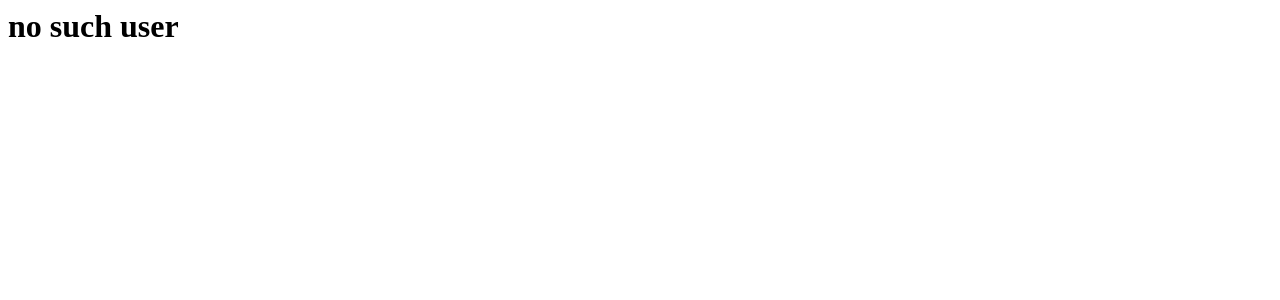
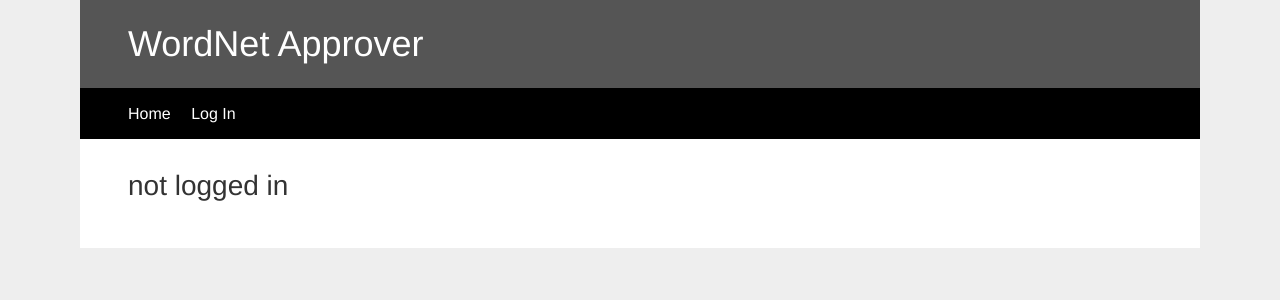
Before and after one commit to rhammarskjold/wordnetapprover2, a Django app: page /linker/link in a window 1280 px wide. Shown: the top 300 px of the page. Run offline with Django 3.2, Linux system fonts and the light colour scheme.

Commit message:
styling and html changes

```diff
--- a/linker/templates/linker/evaluate.html
+++ b/linker/templates/linker/evaluate.html
@@ -47,10 +50,20 @@
     </div>
     <div class="row">
         I would rate this link: <br>
-<div class='column2'><a href="/linker/rate/{{s1.id}}/{{s2.id}}/1">1: not related</a></div>
-<div class='column2'><a href="/linker/rate/{{s1.id}}/{{s2.id}}/2">2: mostly not ralted</a></div>
-<div class='column2'><a href="/linker/rate/{{s1.id}}/{{s2.id}}/3">3: somewhat related</a></div>
-<div class='column2'><a href="/linker/rate/{{s1.id}}/{{s2.id}}/4">4: related</a></div>
-<div class='column2'><a href="/linker/rate/{{s1.id}}/{{s2.id}}/5">5: very related</a></div>
+        <div class='column2'>
+            <a class="btn" href="/linker/rate/{{s1.id}}/{{s2.id}}/1">1: not related</a>
         </div>
-{% endif %}
+        <div class='column2'>
+            <a class="btn" href="/linker/rate/{{s1.id}}/{{s2.id}}/2">2: mostly not related</a>
+        </div>
+        <div class='column2'>
+            <a class="btn" href="/linker/rate/{{s1.id}}/{{s2.id}}/3">3: somewhat related</a>
+        </div>
+        <div class='column2'>
+            <a class="btn" href="/linker/rate/{{s1.id}}/{{s2.id}}/4">4: related</a>
+        </div>
+        <div class='column2'>
+            <a class="btn" href="/linker/rate/{{s1.id}}/{{s2.id}}/5">5: very related</a>
+        </div>
+    </div>
+{% endblock %}
--- a/linker/templates/linker/upload.html
+++ b/linker/templates/linker/upload.html
@@ -1,7 +1,7 @@
-
-{% load static %}
+{% extends "base.html" %}
 
 {% block content %}
+<h3>Upload CSV file</h3>
   <form method="post" enctype="multipart/form-data">
     {% csrf_token %}
     <input type="file" name="myfile">
--- a/linker/views.py
+++ b/linker/views.py
@@ -27,24 +27,38 @@ def add_links(f):
 
 def upload_file(request):
     user = request.user
-    if not (user.is_authenticated and user.is_staff):
+    if not user.is_authenticated:
         return render(request, 'linker/upload.html', {
+            'user': user.username,
+            'admin': user.is_staff,
+            'error_message': "You do not have permission to upload files"
+        })
+    if not user.is_staff:
+        return render(request, 'linker/upload.html', {
+            'user': user.username,
+            'admin': user.is_staff,
             'error_message': "You do not have permission to upload files"
         })
     if request.method == 'POST' and request.FILES['myfile']:
         myfile = request.FILES['myfile']
         message = add_links(myfile)
         return render(request, 'linker/upload.html', {
+            'user': user.username,
+            'admin': user.is_staff,
             'message': message
         })
-    return render(request, 'linker/upload.html')
+    return render(request, 'linker/upload.html', {
+            'user': user.username,
+            'admin': user.is_staff,
+        })
 
 def link(request):
     user = request.user
     if not user.is_authenticated:
         return render(request, 'linker/evaluate.html', {
-            'user': user,
-            'error_message': "no such user",
+            'user': user.username,
+            'admin': user.is_staff,
+            'error_message': "not logged in",
         })
     return get_link(request, user)
 
@@ -53,12 +67,14 @@ def get_link(request, user):
         link = ProposedLink.objects.filter(assigned_user=user.username, link_weight=0)[0]
     except (KeyError, IndexError):
         return render(request, 'linker/evaluate.html', {
-            'user': user,
+            'user': user.username,
+            'admin': user.is_staff,
             'error_message': "No more links to evaluate for this user",
         })
     else :
         context = {
-            "user": user,
+            'user': user.username,
+            'admin': user.is_staff,
             "s1": link.synset1(),
             "s2": link.synset2()
         }
@@ -68,12 +84,14 @@ def rate_link(request, s1id, s2id, rating):
     user = request.user
     if not user.is_authenticated:
         return render(request, 'linker/evaluate.html', {
-            'user': user,
-            'error_message': "no such user",
+            'user': user.username,
+            'admin': user.is_staff,
+            'error_message': "not logged in",
         })
     if rating < 0:
         return render(request, 'linker/evaluate.html', {
-            'user': user,
+            'user': user.username,
+            'admin': user.is_staff,
             'error_message': "invalid rating value",
         })
     try:
@@ -81,7 +99,8 @@ def rate_link(request, s1id, s2id, rating):
         possible_link.assign_weight(rating)
     except (KeyError, ProposedLink.DoesNotExist):
         return render(request, 'linker/evaluate.html', {
-            'user': user,
+            'user': user.username,
+            'admin': user.is_staff,
             'error_message': "no such propossed link",
         })
     return get_link(request, user)
@@ -90,7 +109,9 @@ def get_and_remove_evaluated(request, delete):
 
     user = request.user
     if delete and not (user.is_authenticated and user.is_staff):
-        return render(request, 'linker/download.html', {
+        return render(request, 'base.html', {
+            'user': user.username,
+            'admin': user.is_staff,
             'error_message': "You do not have permission to delete links"
         })
 
--- /dev/null
+++ b/static/css/styles.css
@@ -0,0 +1,250 @@
+/* -----------------------
+Base styles
+------------------------*/
+
+body
+{
+	margin: 00;
+	padding: 0;
+	color: #333;
+	background-color: #eee;
+	font: 1em/1.2 "Helvetica Neue", Helvetica, Arial, Geneva, sans-serif;
+}
+
+h1,h2,h3,h4,h5,h6
+{
+	margin: 0 0 .5em;
+	font-weight: 500;
+	line-height: 1.1;
+}
+
+h1 { font-size: 2.25em; } /* 36px */
+h2 { font-size: 1.75em; } /* 28px */
+h3 { font-size: 1.375em; } /* 22px */
+h4 { font-size: 1.125em; } /* 18px */
+h5 { font-size: 1em; } /* 16px */
+h6 { font-size: .875em; } /* 14px */
+
+p
+{
+	margin: 0 0 1.5em;
+	line-height: 1.5;
+}
+
+blockquote
+{
+	padding: 1em 2em;
+	margin: 0 0 2em;
+	border-left: 5px solid #eee;
+}
+
+hr
+{
+	height: 0;
+	margin-top: 1em;
+	margin-bottom: 2em;
+	border: 0;
+	border-top: 1px solid #ddd;
+}
+
+table
+{
+	background-color: transparent;
+	border-spacing: 0;
+	border-collapse: collapse;
+	border-top: 1px solid #ddd;
+}
+
+th, td
+{
+	padding: .5em 1em;
+	vertical-align: top;
+	text-align: left;
+	border-bottom: 1px solid #ddd;
+}
+
+a:link { color: royalblue; }
+a:visited { color: purple; }
+a:focus { color: black; }
+a:hover { color: green; }
+a:active { color: red; }
+
+/* -----------------------
+Layout styles
+------------------------*/
+
+.container
+{
+	max-width: 70em;
+	margin: 0 auto;
+}
+
+.header
+{
+	color: #fff;
+	background: #555;
+	padding: 1em 1.25em;
+}
+
+.header-heading { margin: 0; }
+
+.nav-bar
+{
+	background: #000;
+	padding: 0;
+}
+
+.content
+{
+	padding: 1em 1.25em;
+	background-color: #fff;
+}
+
+.footer
+{
+	color: #fff;
+	background: #000;
+	padding: 1em 1.25em;
+}
+
+/* -----------------------
+Nav
+------------------------*/
+
+.nav
+{
+	margin: 0;
+	padding: 0;
+	list-style: none;
+}
+
+.nav li
+{
+	display: inline;
+	margin: 0;
+}
+
+.nav a
+{
+	display: block;
+	padding: .7em 1.25em;
+	color: #fff;
+	text-decoration: none;
+	border-bottom: 1px solid gray;
+}
+
+.nav a:link { color: white; }
+.nav a:visited { color: white; }
+
+.nav a:focus
+{
+	color: black;
+	background-color: white;
+}
+
+.nav a:hover
+{
+	color: white;
+	background-color: green;
+}
+
+.nav a:active
+{
+	color: white;
+	background-color: red;
+}
+
+/* -----------------------
+Single styles
+------------------------*/
+
+.img-responsive { max-width: 100%; }
+
+.btn
+{
+	color: #fff !important;
+	background-color: royalblue;
+	border-color: #222;
+	display: inline-block;
+	padding: .5em 1em;
+	margin-bottom: 0;
+	font-weight: 400;
+	line-height: 1.2;
+	text-align: center;
+	white-space: nowrap;
+	vertical-align: middle;
+	cursor: pointer;
+	border: 1px solid transparent;
+	border-radius: .2em;
+	text-decoration: none;
+}
+
+.btn:hover
+{
+	color: #fff !important;
+	background-color: green;
+}
+
+.btn:focus
+{
+	color: #fff !important;
+	background-color: black;
+}
+
+.btn:active
+{
+	color: #fff !important;
+	background-color: red;
+}
+
+.table
+{
+	width: 100%;
+	max-width: 100%;
+	margin-bottom: 20px;
+}
+
+.list-unstyled
+{
+	padding-left: 0;
+	list-style: none;
+}
+
+.list-inline
+{
+	padding-left: 0;
+	margin-left: -5px;
+	list-style: none;
+}
+
+.list-inline > li
+{
+	display: inline-block;
+	padding-right: 5px;
+	padding-left: 5px;
+}
+
+/* -----------------------
+Wide styles
+------------------------*/
+
+@media (min-width: 42em)
+{
+	.header { padding: 1.5em 3em; }
+	.nav-bar { padding: 1em 3em; }
+	.content { padding: 2em 3em; }
+	.footer { padding: 2em 3em; }
+
+	.nav li
+	{
+		display: inline;
+		margin: 0 1em 0 0;
+	}
+
+	.nav a
+	{
+		display: inline;
+		padding: 0;
+		border-bottom: 0;
+	}
+}
--- /dev/null
+++ b/templates/base.html
@@ -0,0 +1,42 @@
+<!DOCTYPE html>
+{% load staticfiles %}
+<html lang="en">
+<head>
+    <title>WordNet Approver</title>
+    <link rel="stylesheet" href="{% static 'css/styles.css' %}">
+    {% block extra_style %}{% endblock %}
+</head>
+<body>
+    <div class="container">
+        <div class="header">
+            <h1 class="header-heading">WordNet Approver</h1>
+        </div>
+        <div class="nav-bar">
+            <ul class="nav">
+                <li><a href="/">Home</a></li>
+                {% if admin %}
+                <li><a href="/linker/link">Link</a></li>
+                <li><a href="/linker/upload">Upload</a></li>
+                <li><a href="/linker/download/0/links.csv">Download</a></li>
+                <li><a href="/admin">Admin Site</a></li>
+                <li><a href="/accounts/logout">Log Out</a></li>
+                {% elif user %}
+                <li><a href="/linker/link">Link</a></li>
+                <li><a href="/accounts/logout">Log Out</a></li>
+                {% else %}
+                <li><a href="/accounts/login">Log In</a></li>
+                {% endif %}
+            </ul>
+        </div>
+        <div class="content">
+        {% if error_message %}
+            <h2>{{error_message}}</h2>
+        {% else %}
+
+            {% block content %}{% endblock %}
+
+        {% endif %}
+        </div>
+    </div>
+</body>
+</html>
--- a/wordnetapprover/urls.py
+++ b/wordnetapprover/urls.py
@@ -15,8 +15,13 @@ Including another URLconf
 """
 from django.urls import include, path
 from django.contrib import admin
+from django.shortcuts import render
+
+def index(request):
+    return render(request, 'index.html', {'user': request.user.username, 'admin': request.user.is_staff})
 
 urlpatterns = [
+    path('', index, name='index'),
     path('linker/', include('linker.urls')),
     path('admin/', admin.site.urls),
 ]
```
Also changed, not shown: other parts of linker/templates/linker/evaluate.html (+12 -9 lines), templates/index.html (added, +33 -0 lines), templates/registration/login.html (renamed from wordnetapprover/templates/registration/login.html, +4 -3 lines), wordnetapprover/settings.py (+6 -2 lines), 2 other files. Lines whose indentation alone changed are shown as unchanged.
